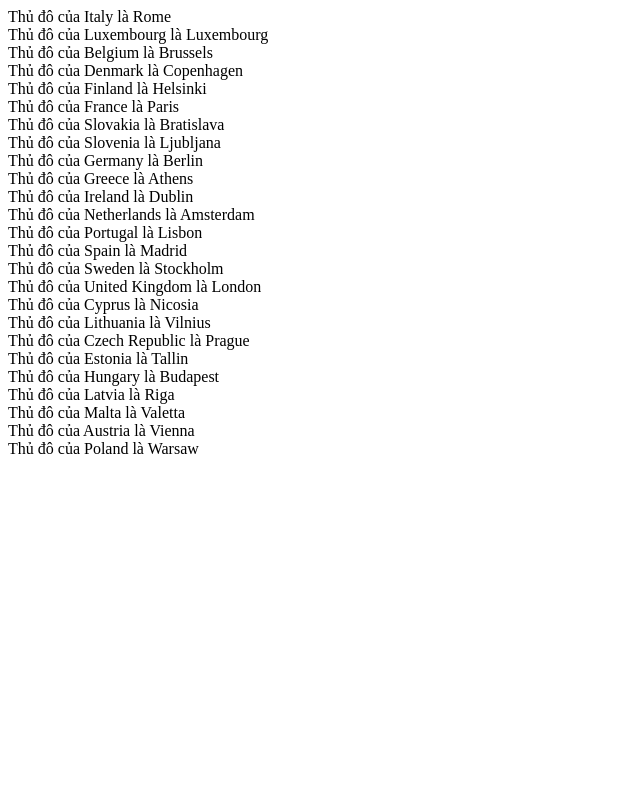
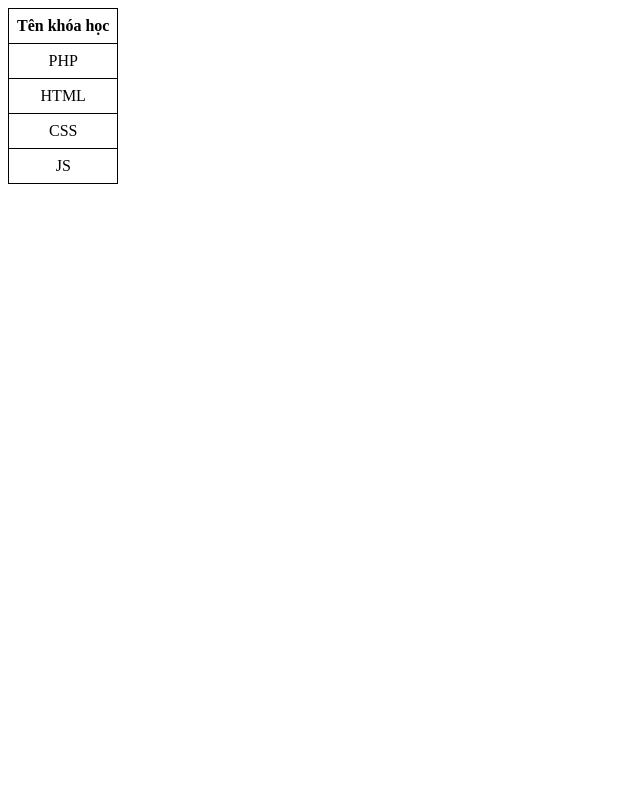
Before and after one commit to KhongThiVan/CSE485-0923, a PHP site: page /bai3.php in a window 1280 px wide. Shown: the whole page, without its empty margins (0-640 px from the left). Run offline with PHP 8.4, Linux system fonts and the light colour scheme.

Commit message:
Add files via upload

```diff
--- a/CSE485-0923/bai3.php
+++ b/CSE485-0923/bai3.php
@@ -1,33 +1,26 @@
 <?php
-$arrs = array(
-    "Italy" => "Rome",
-    "Luxembourg" => "Luxembourg",
-    "Belgium" => "Brussels",
-    "Denmark" => "Copenhagen",
-    "Finland" => "Helsinki",
-    "France" => "Paris",
-    "Slovakia" => "Bratislava",
-    "Slovenia" => "Ljubljana",
-    "Germany" => "Berlin",
-    "Greece" => "Athens",
-    "Ireland" => "Dublin",
-    "Netherlands" => "Amsterdam",
-    "Portugal" => "Lisbon",
-    "Spain" => "Madrid",
-    "Sweden" => "Stockholm",
-    "United Kingdom" => "London",
-    "Cyprus" => "Nicosia",
-    "Lithuania" => "Vilnius",
-    "Czech Republic" => "Prague",
-    "Estonia" => "Tallin",
-    "Hungary" => "Budapest",
-    "Latvia" => "Riga",
-    "Malta" => "Valetta",
-    "Austria" => "Vienna",
-    "Poland" => "Warsaw"
-);
 
-foreach ($arrs as $country => $capital) {
-    echo "Thủ đô của $country là $capital<br>";
+$arrs = ['PHP', 'HTML', 'CSS', 'JS'];
+
+echo "<style>";
+echo "table {";
+echo "  border-collapse: collapse;";
+echo "  width: 100%px; text-align:center";
+echo "}";
+echo "th, td {";
+echo "  border: 1px solid black;";
+echo "  padding: 8px;";
+echo "}";
+echo "</style>";
+
+echo "<table>";
+echo "<tr>";
+echo "<th>Tên khóa học</th>";
+echo "</tr>";
+foreach ($arrs as $course) {
+    echo "<tr>";
+    echo "<td>$course</td>";
+    echo "</tr>";
 }
+echo "</table>";
 ?>
```
Also changed, not shown: CSE485-0923/bai2.php (+2 -13 lines), CSE485-0923/bai4.php (added, +33 -0 lines).
